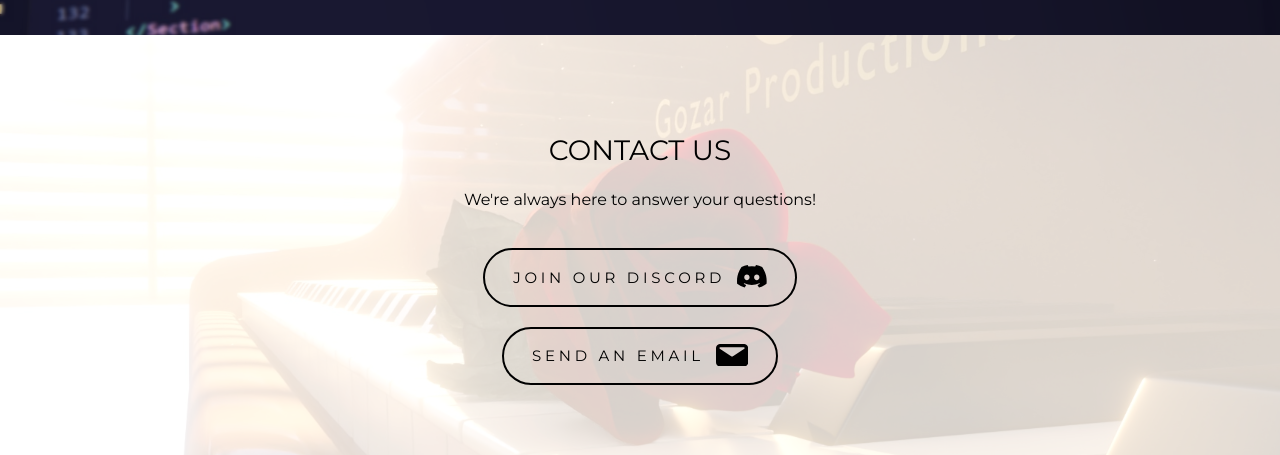
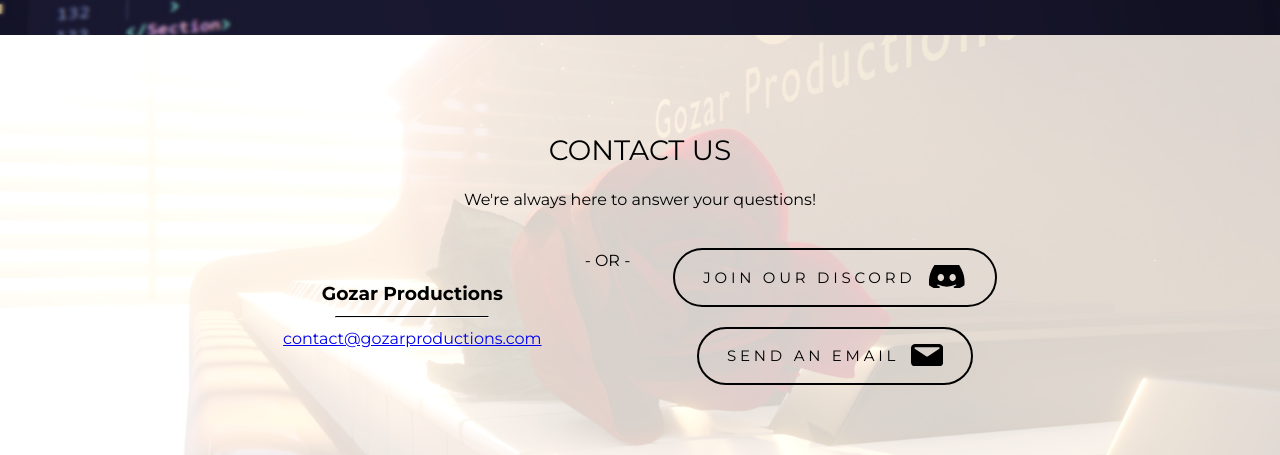
Before and after one commit to Erallie/Gozar-Productions-Website, a SvelteKit app: page / in a window 1280 px wide. Shown: the part 2523-2978 px from the top of the page. Built offline with nearby package versions, Linux system fonts and the light colour scheme.

Commit message:
Added columns to contact

```diff
--- a/src/routes/+page.svelte
+++ b/src/routes/+page.svelte
@@ -90,25 +90,37 @@
     <h2>Contact us</h2>
     <p>We're always here to answer your questions!</p>
 
+    <div class="columns">
+        <div>
+            <h3>Gozar Productions</h3>
+            <hr />
+            <a href="mailto:contact@gozarproductions.com"
+                >contact@gozarproductions.com</a
+            >
+        </div>
+        <span class="or">- or -</span>
+        <div>
             <Button
                 link="https://discord.gg/cCCEk7BX4W"
                 customSVG
+                marginTopMultiplier={0}
                 marginBottomMultiplier={0.5}
                 >Join our Discord<svg
                     xmlns="http://www.w3.org/2000/svg"
                     width="127.14px"
-            height="96.36px"
+                    height="72.36px"
                     viewBox="0 8 127.14 80.36"
                 >
                     <path
                         d="M107.7,8.07A105.15,105.15,0,0,0,81.47,0a72.06,72.06,0,0,0-3.36,6.83A97.68,97.68,0,0,0,49,6.83,72.37,72.37,0,0,0,45.64,0,105.89,105.89,0,0,0,19.39,8.09C2.79,32.65-1.71,56.6.54,80.21h0A105.73,105.73,0,0,0,32.71,96.36,77.7,77.7,0,0,0,39.6,85.25a68.42,68.42,0,0,1-10.85-5.18c.91-.66,1.8-1.34,2.66-2a75.57,75.57,0,0,0,64.32,0c.87.71,1.76,1.39,2.66,2a68.68,68.68,0,0,1-10.87,5.19,77,77,0,0,0,6.89,11.1A105.25,105.25,0,0,0,126.6,80.22h0C129.24,52.84,122.09,29.11,107.7,8.07ZM42.45,65.69C36.18,65.69,31,60,31,53s5-12.74,11.43-12.74S54,46,53.89,53,48.84,65.69,42.45,65.69Zm42.24,0C78.41,65.69,73.25,60,73.25,53s5-12.74,11.44-12.74S96.23,46,96.12,53,91.08,65.69,84.69,65.69Z"
                     />
                 </svg></Button
-    >
+            ><br />
             <Button
                 link="mailto:contact@gozarproductions.com"
                 customSVG
                 marginTopMultiplier={0.5}
+                marginBottomMultiplier={0}
                 >Send an email
                 <svg
                     width="20px"
@@ -133,6 +145,8 @@
                     </g>
                 </svg></Button
             >
+        </div>
+    </div>
 </Section>
 
 <Section
@@ -152,3 +166,41 @@
         >Donate</Button
     >
 </Section>
+
+<style>
+    div.columns {
+        display: flex;
+        /* width: var(--width); */
+        flex-wrap: wrap;
+    }
+    div.columns > :not(.or) {
+        flex-grow: 1;
+    }
+    div.columns > :first-child {
+        margin: auto 20px;
+    }
+    /* div.columns > :first-child a {
+        overflow-wrap: anywhere;
+    } */
+    div.columns > :last-child {
+        margin: auto 0px;
+    }
+    div.columns > .or {
+        white-space: nowrap;
+        text-transform: uppercase;
+        flex-grow: 0;
+        flex-shrink: 0;
+        margin: 20px auto;
+    }
+    div.columns h3 {
+        /* text-transform: uppercase; */
+        margin-top: 0px;
+        margin-bottom: 0.5em;
+        font-weight: 700;
+    }
+
+    hr {
+        border-top: 1px solid black;
+        width: 50%;
+    }
+</style>
--- a/src/routes/Section.svelte
+++ b/src/routes/Section.svelte
@@ -1,11 +1,9 @@
 <script lang="ts">
-    import logo from "$lib/images/button-arrow.svg";
     import {
         type SectionProps,
         SectionType,
         TextColor,
     } from "$lib/types/types";
-    import { text } from "@sveltejs/kit";
     let { id, type, backgroundSource, textColor, children }: SectionProps =
         $props();
 
@@ -58,8 +56,14 @@
         width: 100%;
         padding: 5rem 0px;
     }
+    section#contact > div {
+        max-width: min(90%, 50rem);
+    }
+    section:not(#contact) > div {
+        max-width: min(90%, 25rem);
+    }
+
     section > div {
-        max-width: min(90%, 25rem);
         text-align: center;
         margin-left: auto;
         margin-right: auto;
```
Lines whose indentation alone changed are shown as unchanged.
